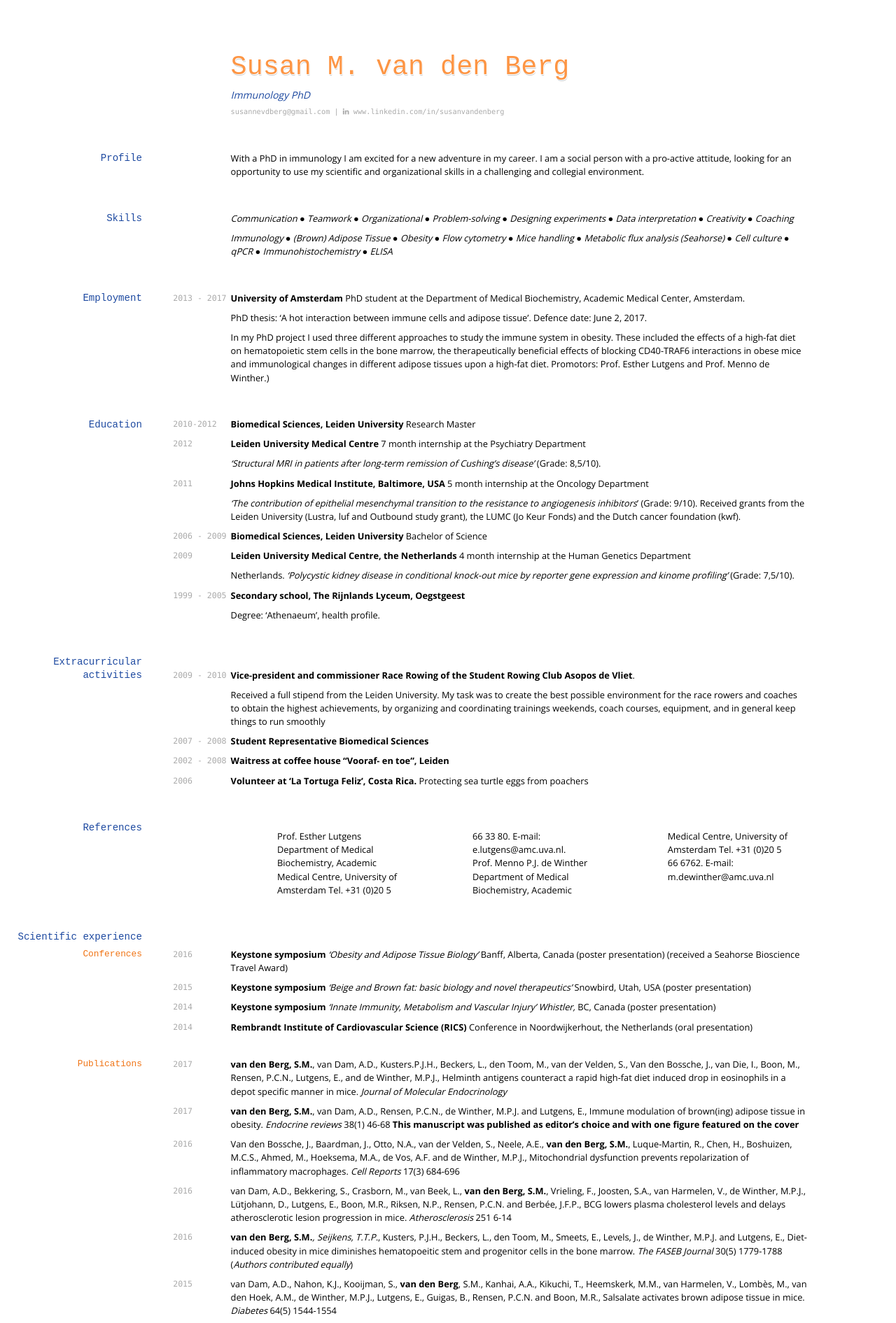
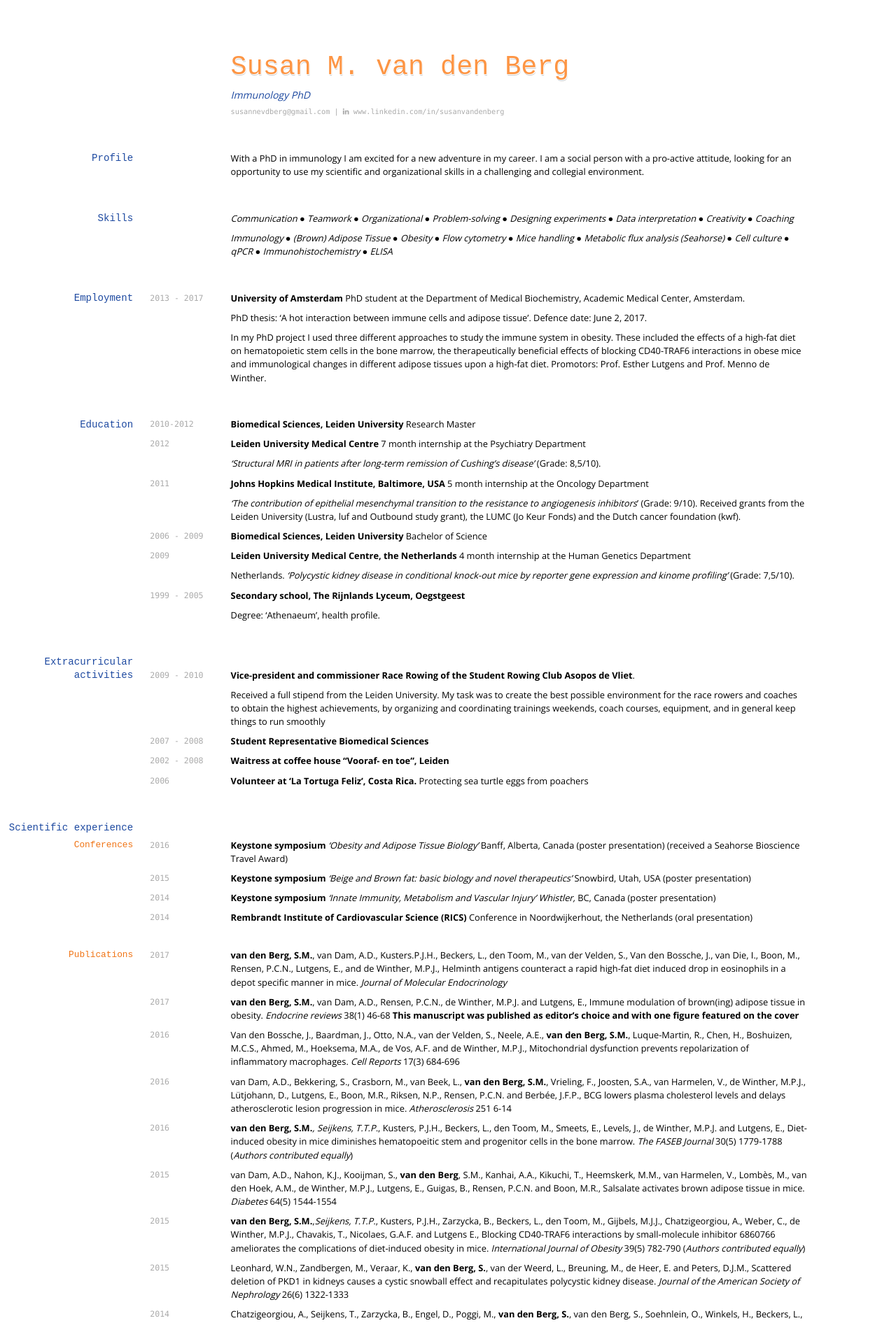
Before and after one commit to susanvdberg/susanvdberg.github.io, a Jekyll site: the page built from index.md, in a window 1280 px wide. Shown: the top 1891 px of the page at 70% size. Built offline with Jekyll 4.4.1, drawn with Linux system fonts in a browser that asks for light colours; nearby versions of some CDN libraries; some of the changed text lies outside the part shown.

Commit message:
Changed css + order

```diff
--- a/index.md
+++ b/index.md
@@ -39,7 +39,7 @@ study the immune system in obesity. These included the effects of a high-fat die
 hematopoietic stem cells in the bone marrow, the therapeutically beneficial effects
 of blocking CD40-TRAF6 interactions in obese mice and immunological changes in
 different adipose tissues upon a high-fat diet. Promotors: Prof. Esther Lutgens and
-Prof. Menno de Winther.)
+Prof. Menno de Winther.
 
 ## Education
 
@@ -81,17 +81,6 @@ Received a full stipend from the Leiden University. My task was to create the be
 
 `2006`	__Volunteer at ‘La Tortuga Feliz’, Costa Rica.__
 Protecting sea turtle eggs from poachers
-
-## References
-* Prof. Esther Lutgens <br>
-Department of Medical Biochemistry, Academic Medical Centre, University of Amsterdam
-Tel. +31 (0)20 5 66 33 80. E-mail: e.lutgens@amc.uva.nl.
-
-* Prof. Menno P.J. de Winther <br>
-Department of Medical Biochemistry, Academic Medical Centre, University of Amsterdam
-Tel. +31 (0)20 5 66 6762. E-mail: m.dewinther@amc.uva.nl
-
-
 
 ## Scientific experience
 
--- a/media/cv-screen.css
+++ b/media/cv-screen.css
@@ -79,7 +79,7 @@ code {
 
 p code {
 	position: absolute;
-	left: -10%;
+	left: -14%;
 }
 
 
@@ -143,6 +143,7 @@ h2 {
 	top: 1.4em;
 	text-align: right;
 	width: 15%;
+	left: -1%;
 }
 
 h3 {
@@ -153,6 +154,7 @@ h3 {
 	top: 1.7em;
 	text-align: right;
 	width: 15%;
+	left: -1%;
 }
 
 a {
```
Also changed, not shown: other parts of index.md (+7 -2 lines), 4 other files.
